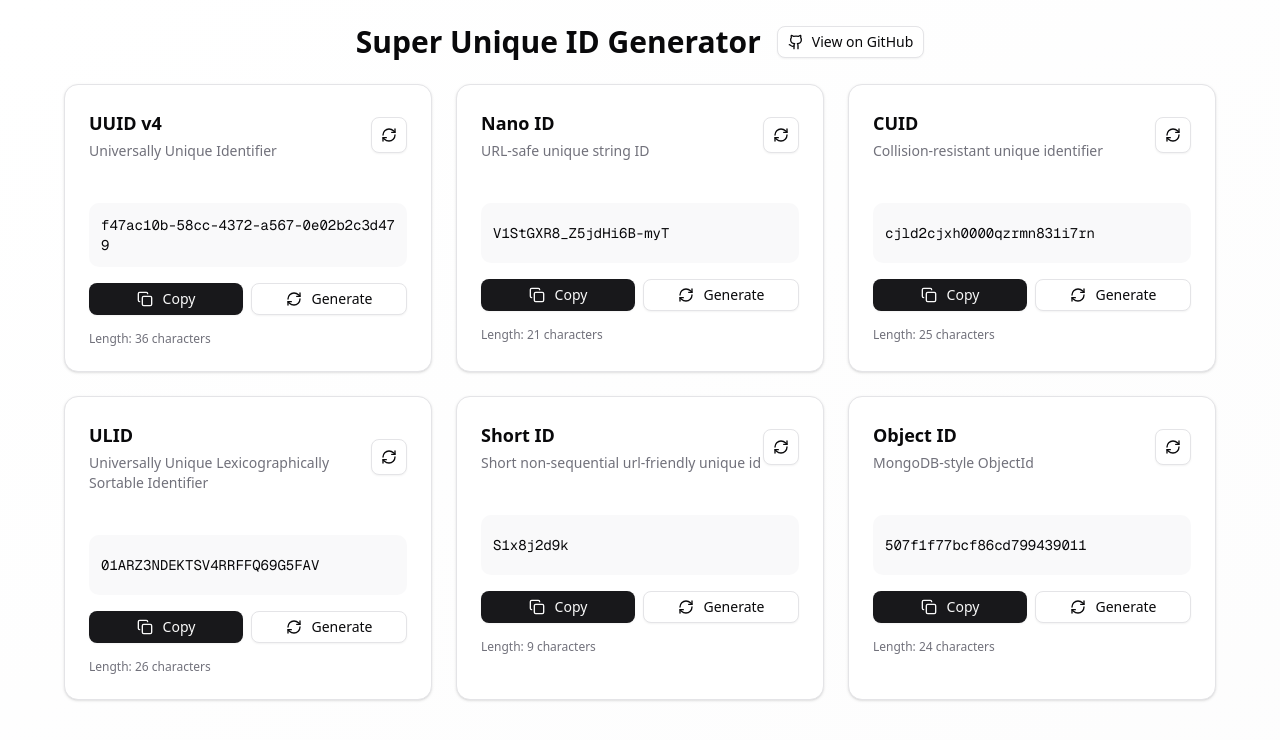
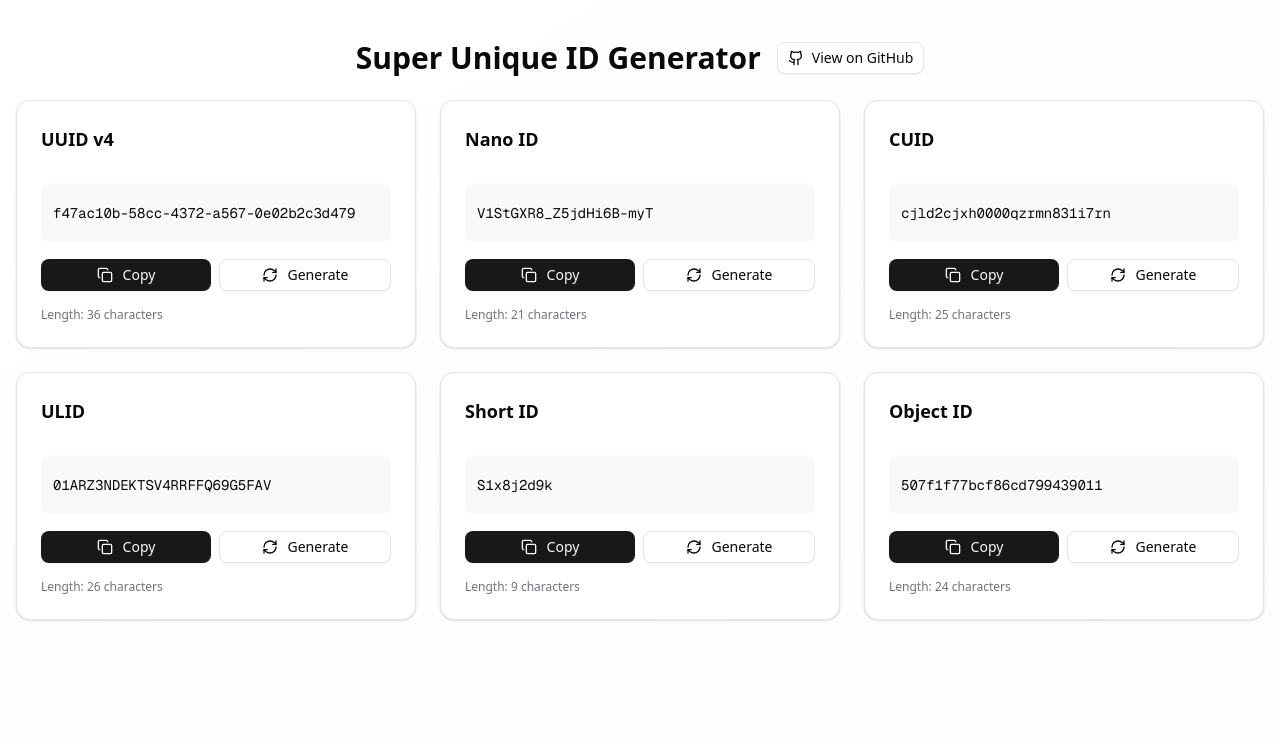
Before and after one commit to yuzu-juice/super-unique-id-generator, a Next.js app: page / in a window 1280 px wide. Shown: the top 740 px of the page. Built offline with nearby package versions, Linux system fonts and the light colour scheme.

Commit message:
modify: design

```diff
--- a/src/app/page.tsx
+++ b/src/app/page.tsx
@@ -44,8 +44,8 @@ export default function Home() {
   };
 
   return (
-    <div className="min-h-screen bg-gradient-to-br from-background to-muted/20">
-      <div className="container mx-auto max-w-6xl">
+    <div className="min-h-screen bg-gradient-to-br from-background to-muted/20 p-4">
+      <div className="container mx-auto max-w-7xl">
         <Header />
 
         <div className="grid grid-cols-1 md:grid-cols-2 lg:grid-cols-3 gap-6">
--- a/src/components/IdCard.tsx
+++ b/src/components/IdCard.tsx
@@ -1,19 +1,12 @@
 "use client";
 
 import { Button } from "@/components/ui/button";
-import {
-  Card,
-  CardContent,
-  CardDescription,
-  CardHeader,
-  CardTitle,
-} from "@/components/ui/card";
+import { Card, CardContent, CardHeader, CardTitle } from "@/components/ui/card";
 import { Copy, RefreshCw } from "lucide-react";
 
 interface IdType {
   id: string;
   name: string;
-  description: string;
   generator: () => string;
 }
 
@@ -34,25 +27,9 @@ export function IdCard({
 }: IdCardProps) {
   return (
     <Card className="relative">
-      <CardHeader className="pb-3">
+      <CardHeader>
         <div className="flex items-center justify-between">
-          <div>
-            <CardTitle className="text-lg">{type.name}</CardTitle>
-            <CardDescription className="text-sm mt-1">
-              {type.description}
-            </CardDescription>
-          </div>
-          <Button
-            variant="outline"
-            size="icon"
-            onClick={() => onRegenerate(type)}
-            disabled={isGenerating}
-            className="shrink-0"
-          >
-            <RefreshCw
-              className={`h-4 w-4 ${isGenerating ? "animate-spin" : ""}`}
-            />
-          </Button>
+          <CardTitle className="text-lg">{type.name}</CardTitle>
         </div>
       </CardHeader>
 
--- a/src/data/idTypes.ts
+++ b/src/data/idTypes.ts
@@ -1,7 +1,6 @@
 export interface IdType {
   id: string;
   name: string;
-  description: string;
   generator: () => string;
 }
 
@@ -9,37 +8,31 @@ export const idTypes: IdType[] = [
   {
     id: "uuid",
     name: "UUID v4",
-    description: "Universally Unique Identifier",
     generator: () => "f47ac10b-58cc-4372-a567-0e02b2c3d479",
   },
   {
     id: "nanoid",
     name: "Nano ID",
-    description: "URL-safe unique string ID",
     generator: () => "V1StGXR8_Z5jdHi6B-myT",
   },
   {
     id: "cuid",
     name: "CUID",
-    description: "Collision-resistant unique identifier",
     generator: () => "cjld2cjxh0000qzrmn831i7rn",
   },
   {
     id: "ulid",
     name: "ULID",
-    description: "Universally Unique Lexicographically Sortable Identifier",
     generator: () => "01ARZ3NDEKTSV4RRFFQ69G5FAV",
   },
   {
     id: "shortid",
     name: "Short ID",
-    description: "Short non-sequential url-friendly unique id",
     generator: () => "S1x8j2d9k",
   },
   {
     id: "objectid",
     name: "Object ID",
-    description: "MongoDB-style ObjectId",
     generator: () => "507f1f77bcf86cd799439011",
   },
 ];
```
